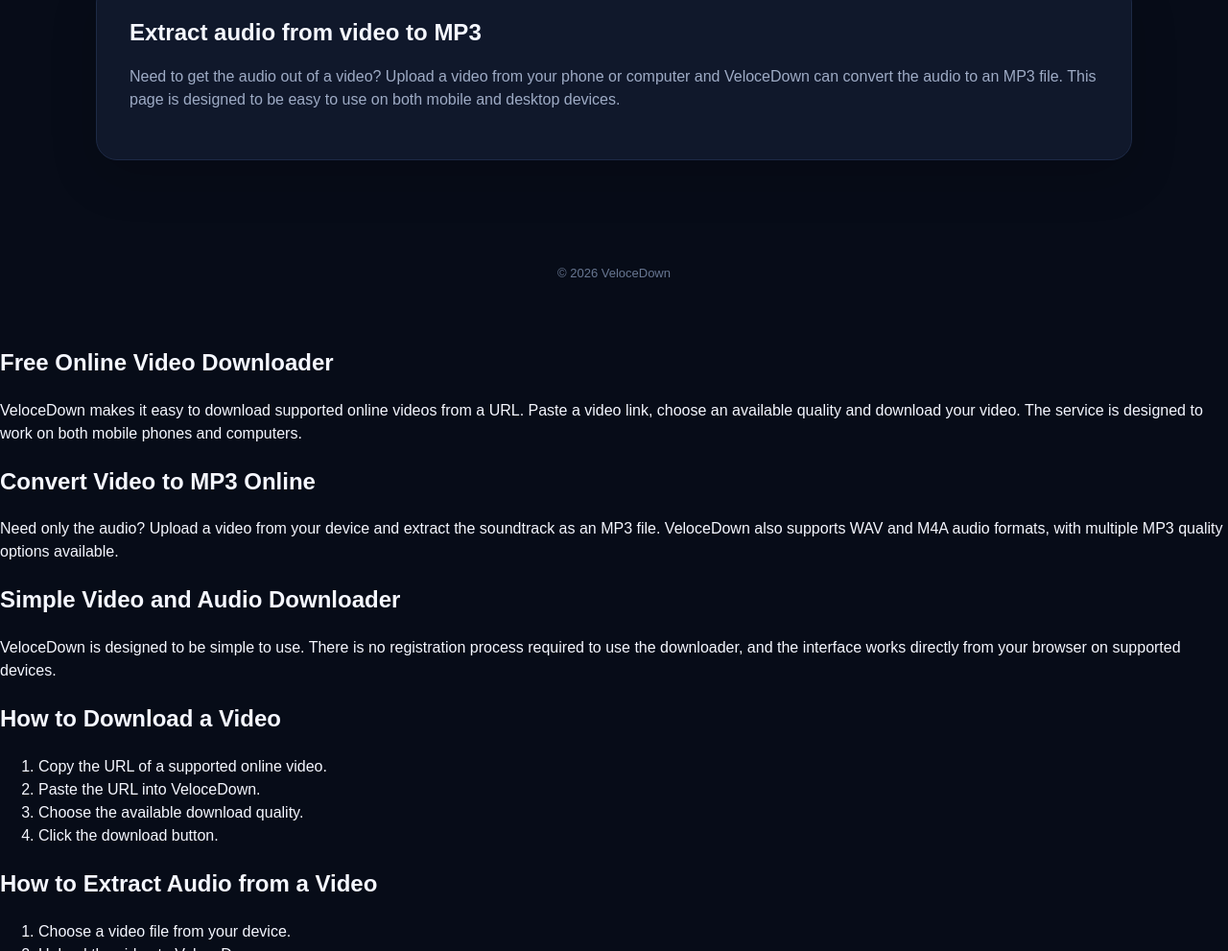
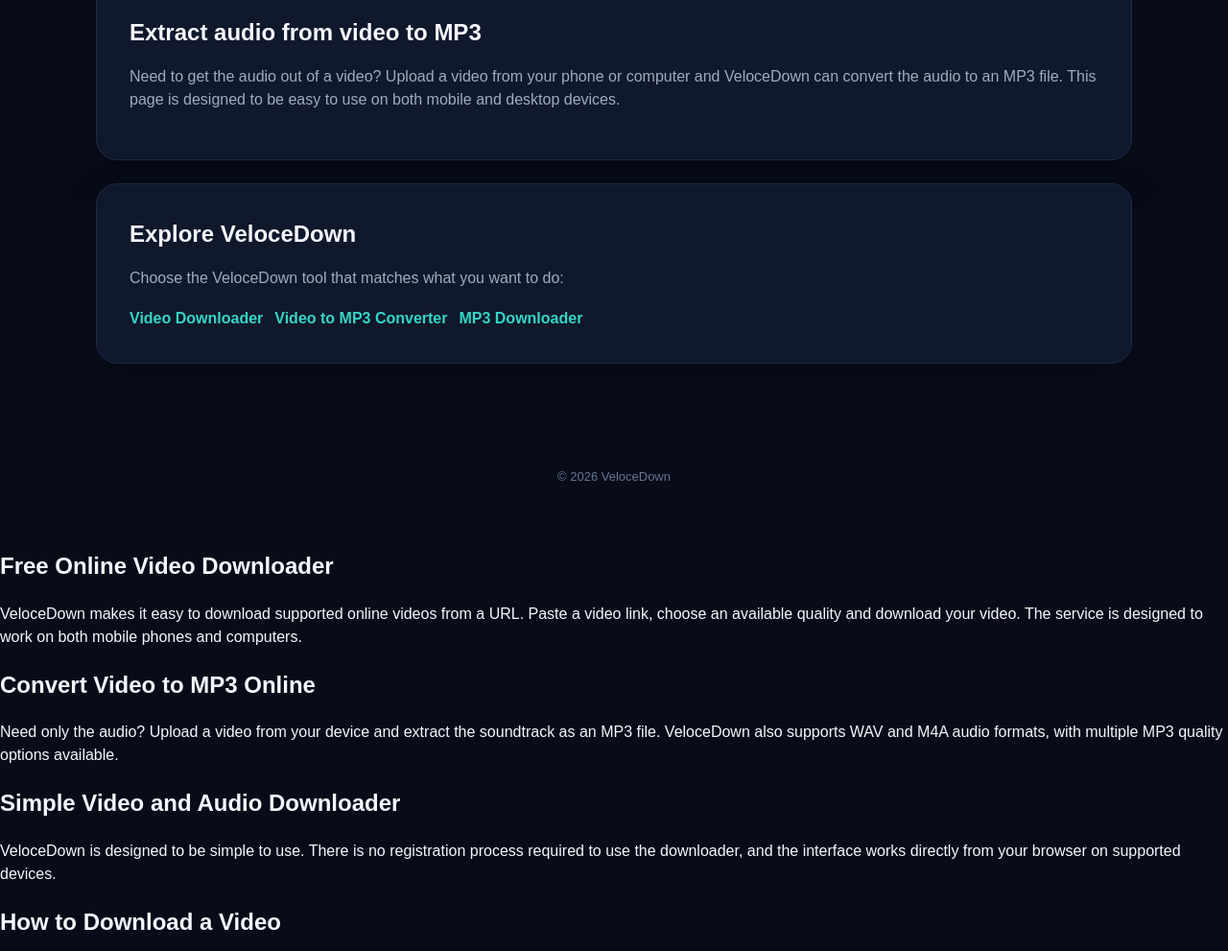
Before and after one commit to VeloceDown/VeloceDown, a website: page index.html in a window 1280 px wide. Shown: the part 1423-2414 px from the top of the page at 96% size. Drawn offline with Linux system fonts and the light colour scheme.

Commit message:
Add internal links to SEO landing pages

```diff
--- a/index.html
+++ b/index.html
@@ -193,6 +193,18 @@ background:#121d32; border:1px solid #293a5a; font-weight:700;
 
 .seo p { color:#9eabc5; }
 
+.links {
+  display: flex;
+  flex-wrap: wrap;
+  gap: 12px;
+  margin-top: 18px;
+}
+
+  .links a {
+  color: #35d5c6;
+  font-weight: 700;
+}
+
 footer { padding:30px 0 45px; color:#687792; text-align:center; font-size:13px; }
 
 .error { color:#ff9b9b; }
@@ -329,6 +341,20 @@ footer { padding:30px 0 45px; color:#687792; text-align:center; font-size:13px;
 
 <p>Need to get the audio out of a video? Upload a video from your phone or computer and VeloceDown can convert the audio to an MP3 file. This page is designed to be easy to use on both mobile and desktop devices.</p>
 
+</section>
+
+<section class="card seo">
+  <h2>Explore VeloceDown</h2>
+
+  <p>
+    Choose the VeloceDown tool that matches what you want to do:
+  </p>
+
+  <div class="links">
+    <a href="/video-downloader.html">Video Downloader</a>
+    <a href="/video-to-mp3.html">Video to MP3 Converter</a>
+    <a href="/mp3-downloader.html">MP3 Downloader</a>
+  </div>
 </section>
 
 </main>
```
